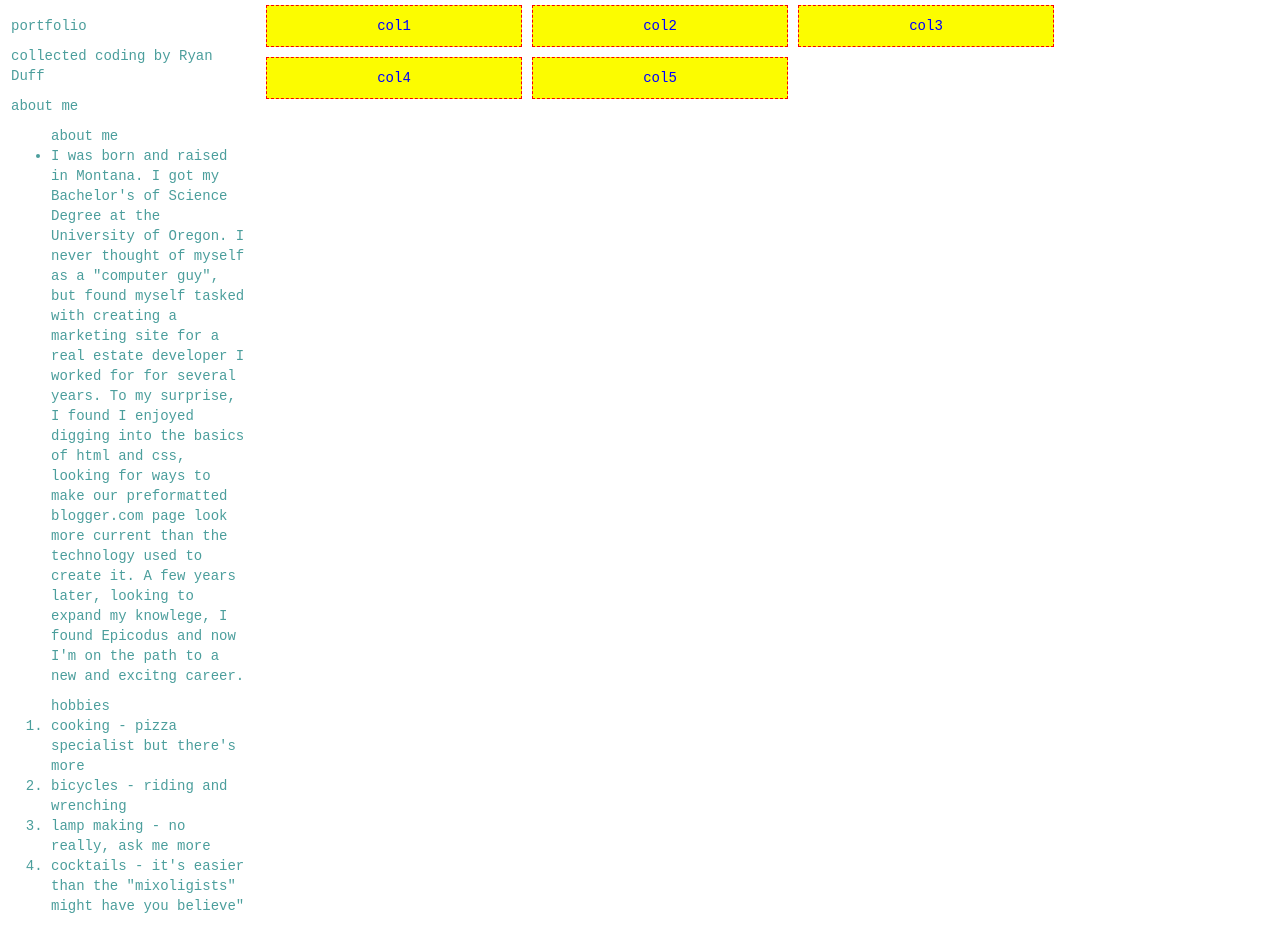
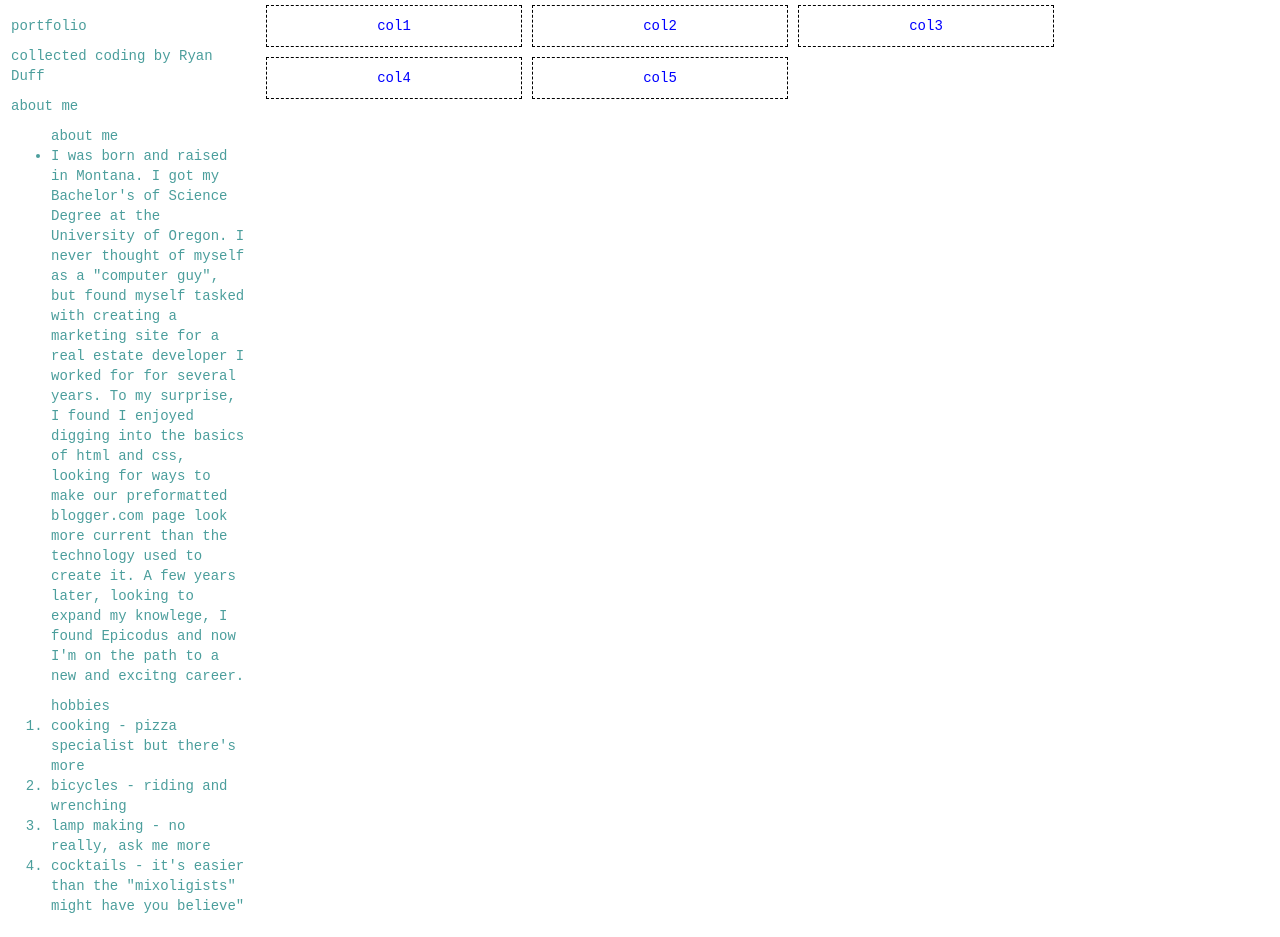
Before and after one commit to RyanDuff613/independentProject1, a plain HTML site: page index.html in a window 1280 px wide. Drawn offline with Linux system fonts and the light colour scheme.

Commit message:
refine column styling

```diff
--- a/css/styles.css
+++ b/css/styles.css
@@ -14,9 +14,9 @@ body {
 }
 
 .column  {
-  background-color: rgb(252, 252, 0);
+  background-color: white;
   color: blue;
-  border-color: rgb(252, 1, 1);
+  border-color: black;
   border-style: dashed;
   border-width: 1px;
   min-width: 256px;
```
